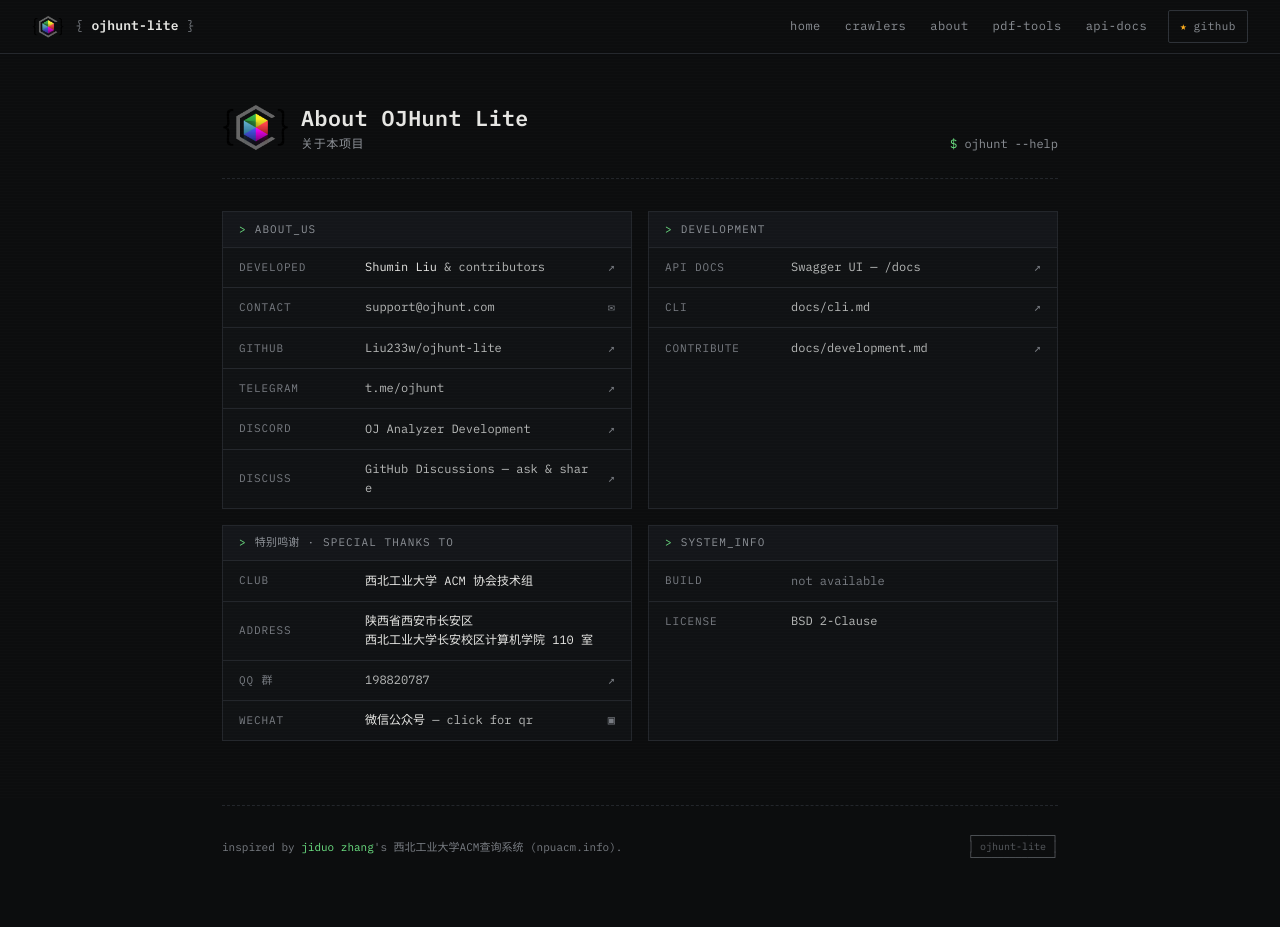
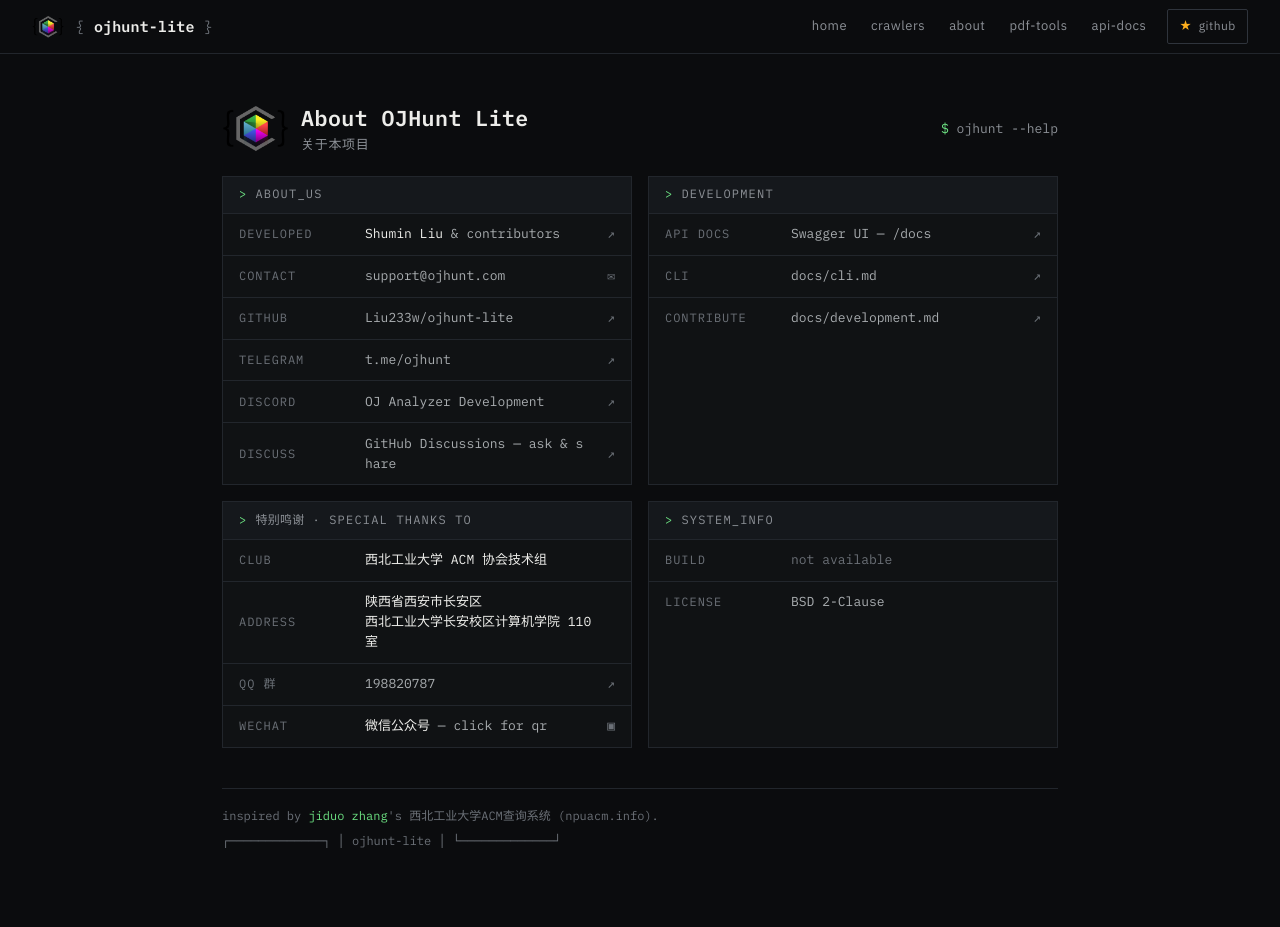
Before and after one commit to Liu233w/ojhunt-lite, a Python web app: template src/ojhunt/web/templates/about.html.jinja in a window 1280 px wide. After the commit the page ends 848 px from the top, so only its background shows below. Run offline with Jinja, Linux system fonts and the light colour scheme; the template is opened without the code that fills it, so the values that code supplies are empty.

Commit message:
refactor(web): update design tokens, topbar, header, footer
Align token values with the Cards.html reference design: warmer blacks,
adjusted foreground shades, font sizes up 2px across the board (15/13/12
vs 13/12/11). Add --fg-dim/--fg-mute aliases for new card CSS.

Remove: CRT scanline overlay, density theming (data-density attribute),
row-style theming (data-row-style attribute), active-nav ">" prefix.

Chrome: nav links now use --sans (IBM Plex Sans), header loses its dashed
bottom border, footer drops the ASCII art box and switches to solid border.

```diff
--- a/src/ojhunt/web/templates/base.html.jinja
+++ b/src/ojhunt/web/templates/base.html.jinja
@@ -11,16 +11,18 @@
     <link href="https://fonts.googleapis.com/css2?family=IBM+Plex+Mono:wght@400;500;600&family=IBM+Plex+Sans:wght@400;500;600;700&family=Noto+Sans+SC:wght@400;500&display=swap" rel="stylesheet">
     <style>
       :root {
-        --bg:    #0c0d0e;
+        --bg:    #0b0c0e;
         --bg-1:  #101214;
-        --bg-2:  #14161a;
-        --bg-3:  #191c21;
-        --line:  #23262b;
-        --line-2:#2e3238;
-        --fg:    #e6e6e3;
-        --fg-2:  #b7b9b8;
+        --bg-2:  #15181c;
+        --bg-3:  #1c2026;
+        --line:  #22262c;
+        --line-2:#2f343c;
+        --fg:    #ededea;
+        --fg-2:  #a9adb0;
         --fg-3:  #8c9096;
-        --fg-4:  #787c82;
+        --fg-4:  #6b7077;
+        --fg-dim:  var(--fg-2);
+        --fg-mute: var(--fg-4);
 
         --acc-green:   oklch(0.82 0.17 148);
         --acc-amber:   oklch(0.82 0.17  72);
@@ -39,9 +41,9 @@
         --row-py: 0.7rem;
         --row-px: 1rem;
         --gap:    1rem;
-        --fs:     13px;
-        --fs-s:   12px;
-        --fs-xs:  11px;
+        --fs:     15px;
+        --fs-s:   13px;
+        --fs-xs:  12px;
 
         --mono: 'IBM Plex Mono', ui-monospace, SFMono-Regular, Menlo, Consolas,
                 'Noto Sans SC', 'PingFang SC', 'Microsoft YaHei', monospace;
@@ -51,15 +53,6 @@
       [data-accent="amber"]   { --acc: var(--acc-amber); }
       [data-accent="cyan"]    { --acc: var(--acc-cyan); }
       [data-accent="magenta"] { --acc: var(--acc-magenta); }
-
-      [data-density="compact"] {
-        --row-py: 0.4rem; --row-px: 0.75rem; --gap: 0.75rem;
-        --fs: 12px; --fs-s: 11px; --fs-xs: 10px;
-      }
-      [data-density="roomy"] {
-        --row-py: 1rem; --row-px: 1.25rem; --gap: 1.5rem;
-        --fs: 14px; --fs-s: 13px; --fs-xs: 12px;
-      }
 
       * { box-sizing: border-box; }
       html, body { background: var(--bg); color: var(--fg); }
@@ -76,18 +69,6 @@
       a { color: var(--acc); text-decoration: none; }
       a:hover { color: var(--fg); text-decoration: underline; text-underline-offset: 3px; }
       button { font: inherit; color: inherit; cursor: pointer; }
-
-      /* subtle CRT scanline */
-      body::before {
-        content: "";
-        position: fixed; inset: 0;
-        pointer-events: none; z-index: 1000;
-        background: repeating-linear-gradient(
-          to bottom,
-          transparent 0px, transparent 2px,
-          rgba(255,255,255,0.012) 2px, rgba(255,255,255,0.012) 3px
-        );
-      }
 
       /* ── TOP BAR ── */
       .topbar {
@@ -121,10 +102,10 @@
         text-transform: lowercase;
         border-radius: 2px;
         text-decoration: none;
+        font-family: var(--sans);
       }
       .tb-nav a:hover { color: var(--fg); background: var(--bg-2); text-decoration: none; }
       .tb-nav a.active { color: var(--acc); }
-      .tb-nav a.active::before { content: "> "; color: var(--acc); }
       .tb-star {
         display: inline-flex; align-items: center; gap: 0.4rem;
         border: 1px solid var(--line-2);
@@ -148,11 +129,9 @@
       .header {
         display: grid;
         grid-template-columns: minmax(0, 1fr) auto;
-        align-items: end;
+        align-items: center;
         gap: 1.5rem 2rem;
-        padding: 1rem 0 1.5rem;
-        border-bottom: 1px dashed var(--line);
-        margin-bottom: 2rem;
+        padding: 1rem 0 1.25rem;
       }
       .header h1 { white-space: nowrap; }
       .header .mark {
@@ -291,16 +270,12 @@
 
       /* ── FOOTER ── */
       .footer {
-        margin-top: 4rem; padding-top: 1.5rem;
-        border-top: 1px dashed var(--line);
+        margin-top: 2.5rem; padding-top: 1.1rem;
+        border-top: 1px solid var(--line);
         color: var(--fg-4); font-size: var(--fs-xs);
-        display: grid; grid-template-columns: 1fr auto; gap: 1rem; align-items: end;
+        line-height: 1.7;
       }
-      .footer p { margin: 0 0 0.4rem; line-height: 1.6; }
-      .footer .ascii {
-        color: var(--fg-4); white-space: pre; font-size: 10px;
-        line-height: 1.1; text-align: right; opacity: 0.7;
-      }
+      .footer p { margin: 0 0 0.3rem; }
 
       /* ── DIALOG ── */
       dialog {
@@ -354,17 +329,12 @@
         .header .mark img { height: 36px; }
         .header .subtitle { justify-self: start; text-align: left; font-size: var(--fs-xs); max-width: none; }
 
-        /* ── FOOTER ── */
-        .footer { grid-template-columns: 1fr; }
-        .footer .ascii { display: none; }
-
-        /* scanline: disable on mobile */
-        body::before { display: none; }
+        /* (footer is single-column already) */
       }
     </style>
     {% block extra_head %}{% endblock %}
 </head>
-<body data-accent="green" data-density="comfortable" data-row-style="bar">
+<body data-accent="green">
 
 <nav class="topbar">
     <a href="/" class="tb-brand">
```
